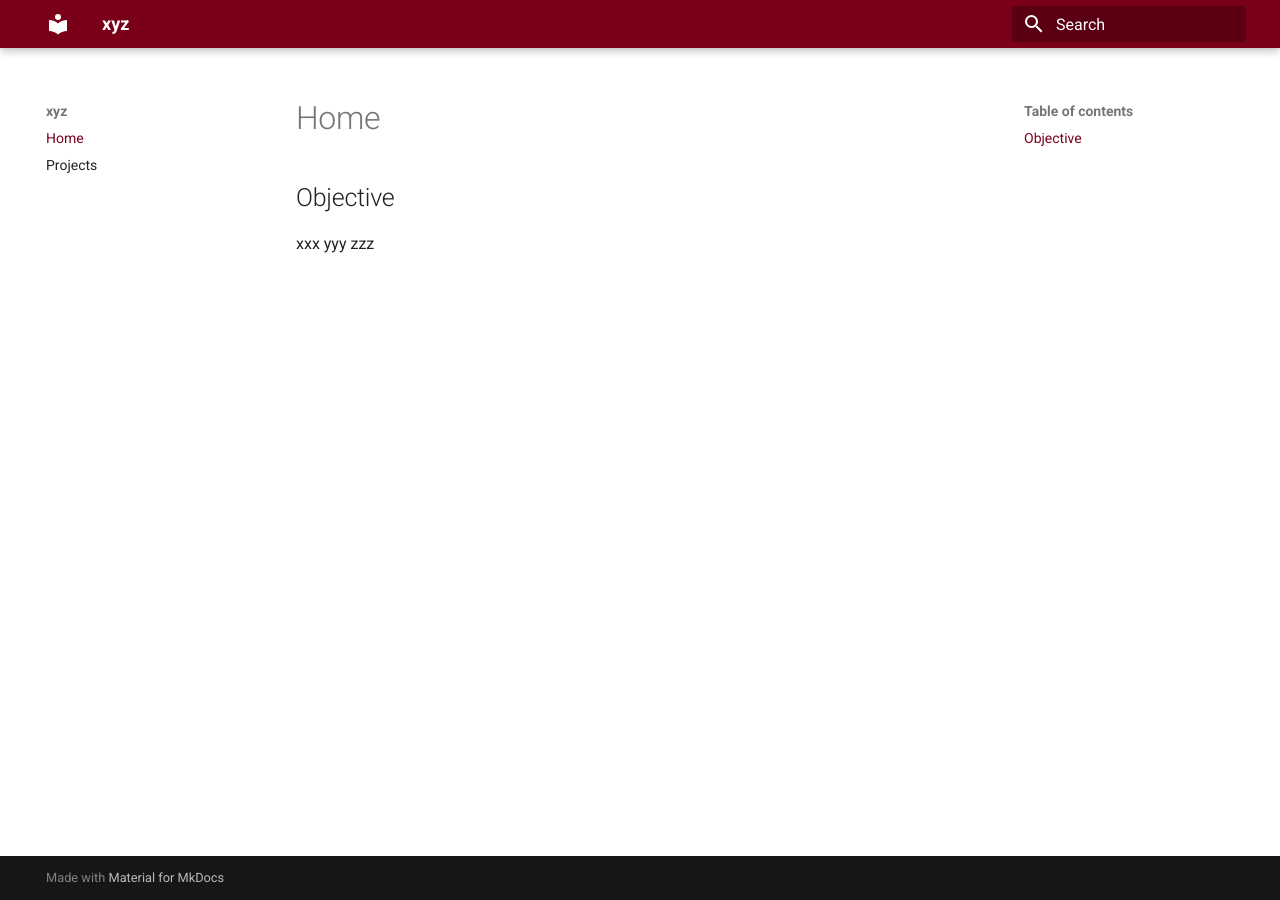
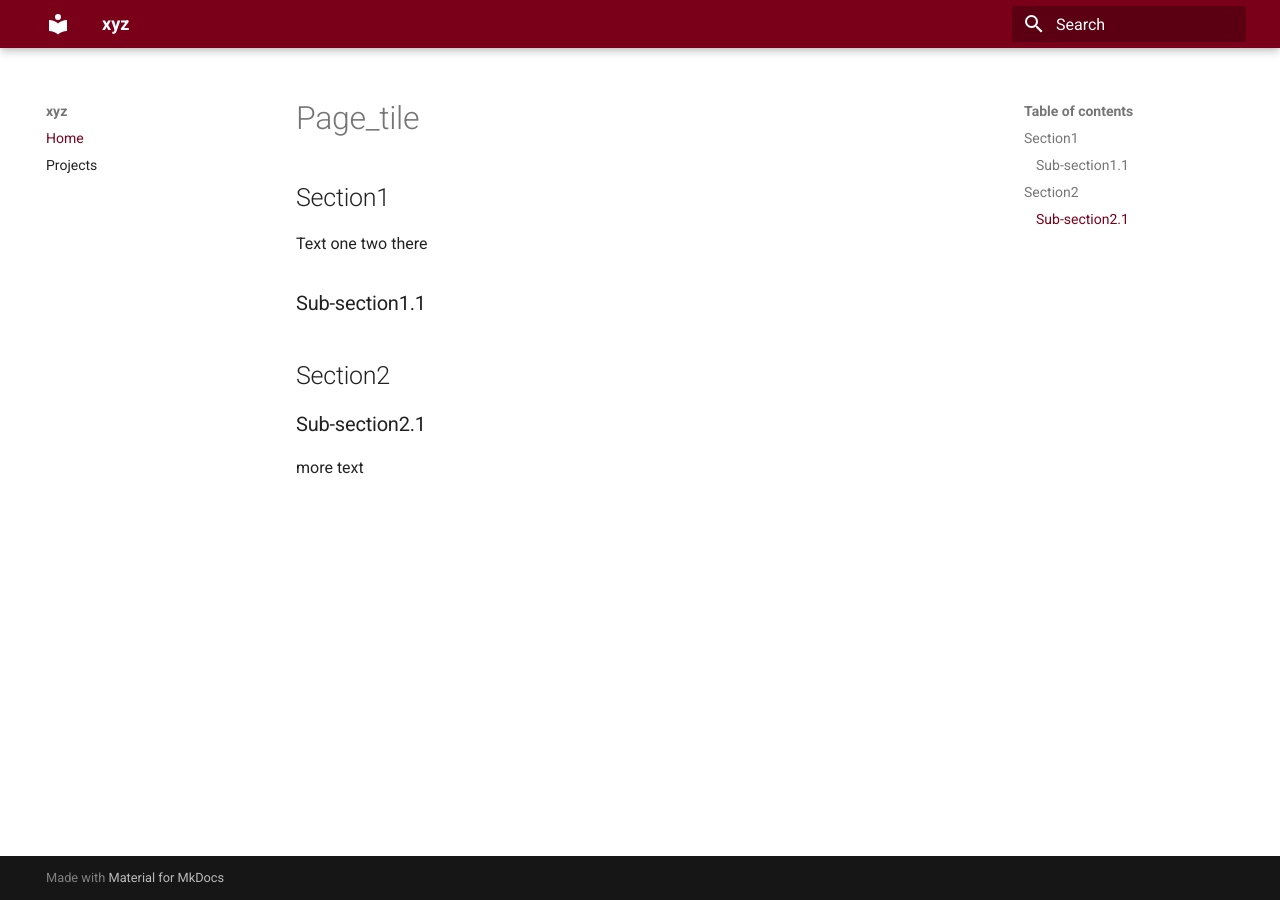
Before and after one commit to LukeAlbarracin/portfolio, an MkDocs documentation site: the page built from docs/index.md, in a window 1280 px wide. Built offline with MkDocs 1.6.1 and Material for MkDocs 9.7.7, drawn with Linux system fonts in a browser that asks for light colours.

Commit message:
NLA. Modify index.md to see if Github action triggers correct change.

```diff
--- a/docs/index.md
+++ b/docs/index.md
@@ -1,5 +1,12 @@
-## Objective
+# Page_tile
 
-xxx
-yyy
-zzz
+## Section1
+Text one two there
+
+### Sub-section1.1
+
+## Section2
+
+### Sub-section2.1
+
+more text
```
